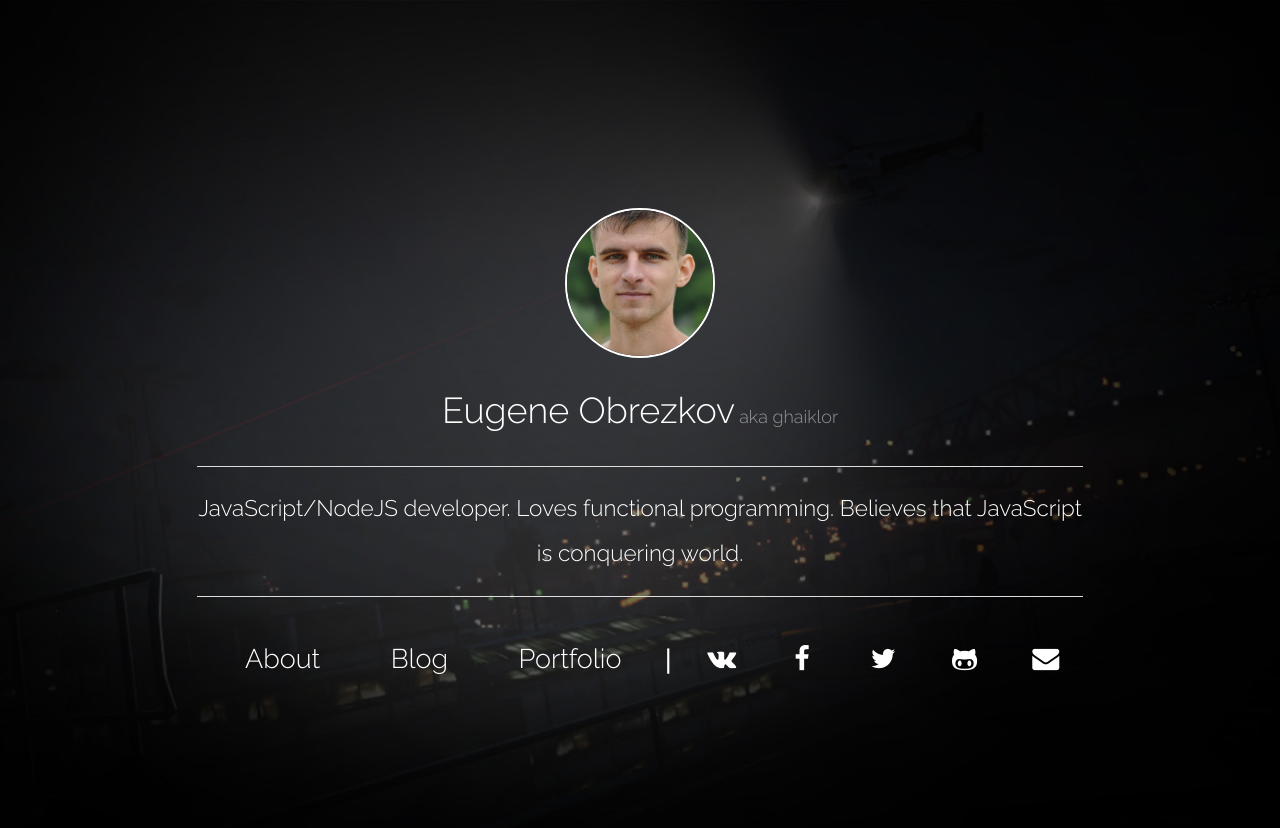
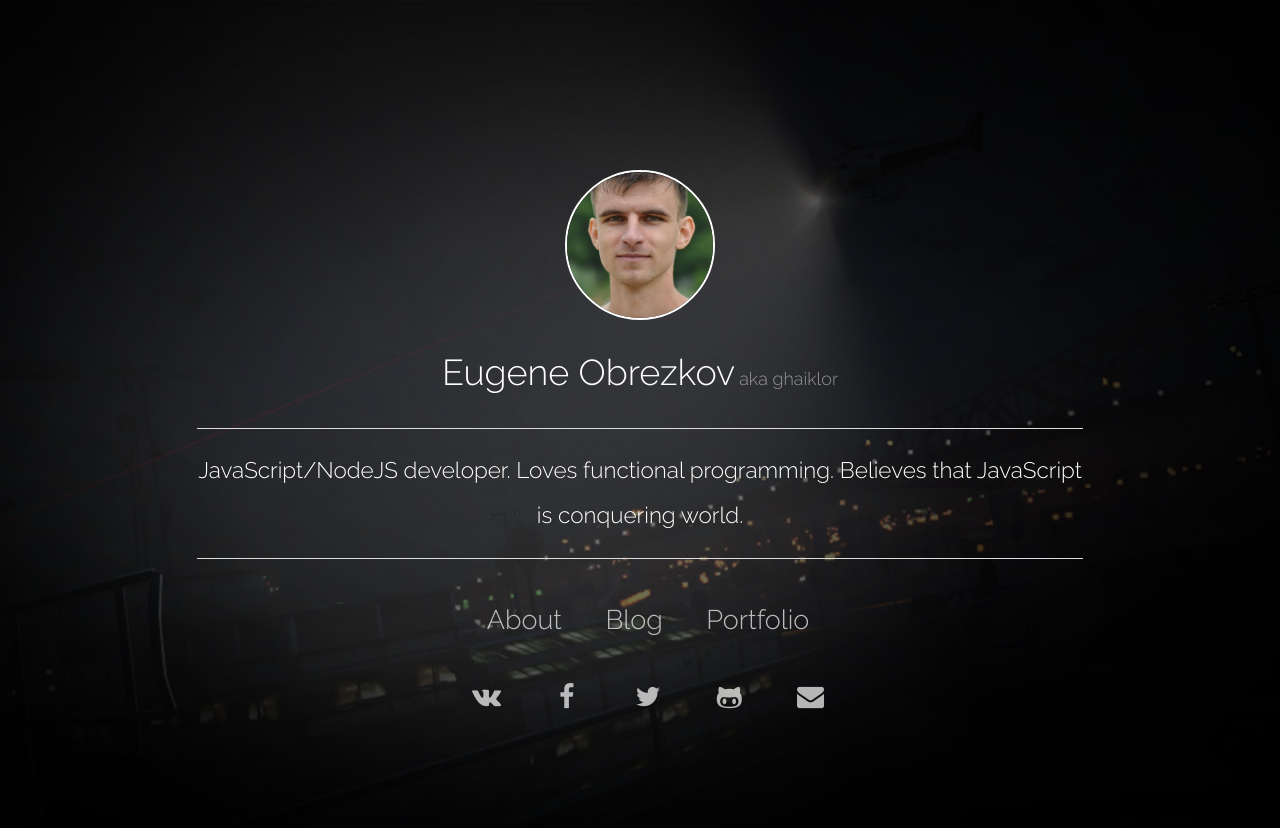
Before and after one commit to ghaiklor/ghaiklor.com, a Jekyll site: the page built from index.html, in a window 1280 px wide. Shown: the top 828 px of the page. Built offline with Jekyll 4.4.1, drawn with Linux system fonts in a browser that asks for light colours; the list of posts is cut into pages by our own code.

Commit message:
Small changes in links and contacts styling

```diff
--- a/assets/css/styles.css
+++ b/assets/css/styles.css
@@ -88,25 +88,23 @@ h1, h2, h3, h4, h5, h6, a, p, span, img {
   line-height: 5vh;
 }
 
-.landing-page .contacts-group {
+.landing-page .links-group {
   margin-top: 2rem;
 }
 
-.landing-page .contacts-group .contacts-item {
+.landing-page .links-group .links-item {
+  font-family: 'Raleway', sans-serif;
+}
+
+.landing-page .links-group .links-item, .landing-page .contacts-group .contacts-item {
   padding: 0.5em;
   font-size: 3vh;
   margin-left: 1rem;
   border: 0;
   background-color: transparent;
-  color: white;
+  color: rgba(255, 255, 255, 0.7);
 }
 
-.landing-page .contacts-group .contacts-item.text {
-  font-family: 'Raleway', sans-serif;
-  padding: 0.5em 1em 0.5em 1em;
+.landing-page .links-group .links-item:hover, .landing-page .contacts-group .contacts-item:hover {
+  color: rgba(255, 255, 255, 1);
 }
-
-.landing-page .contacts-group .contacts-item:hover {
-  background-color: white;
-  color: black;
-}
--- a/index.html
+++ b/index.html
@@ -17,12 +17,15 @@ layout: default
     <p class="my-description">{{ site.description }}</p>
     <hr/>
 
+    <ul class="button-group links-group">
+      <li><a href="http://about.ghaiklor.com/" class="button round links-item">About</a></li>
+      <li><a href="http://blog.ghaiklor.com/" class="button round links-item">Blog</a></li>
+      <li><a href="http://portfolio.ghaiklor.com/" class="button round links-item">Portfolio</a></li>
+    </ul>
+
     <ul class="button-group contacts-group">
-      <li><a href="http://about.ghaiklor.com/" class="button round contacts-item text">About</a></li>
-      <li><a href="http://blog.ghaiklor.com/" class="button round contacts-item text">Blog</a></li>
-      <li><a href="http://portfolio.ghaiklor.com/" class="button round contacts-item text">Portfolio</a></li>
-      <li class="vertical-divider hidden-for-small"></li>
-      <br class="show-for-small-only"/>
+      <!--<li class="vertical-divider hidden-for-small"></li>-->
+      <!--<br class="show-for-small-only"/>-->
       <li>
         <a href="https://vk.com/ghaiklor" target="_blank" class="button round contacts-item">
           <i class="icon-vkontakte"></i>
```
